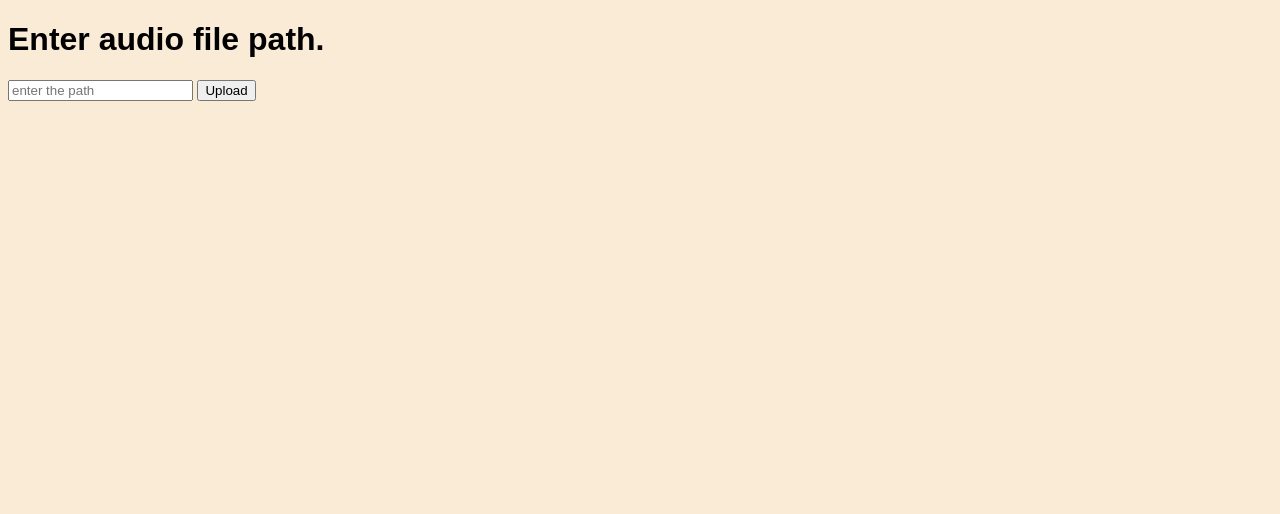
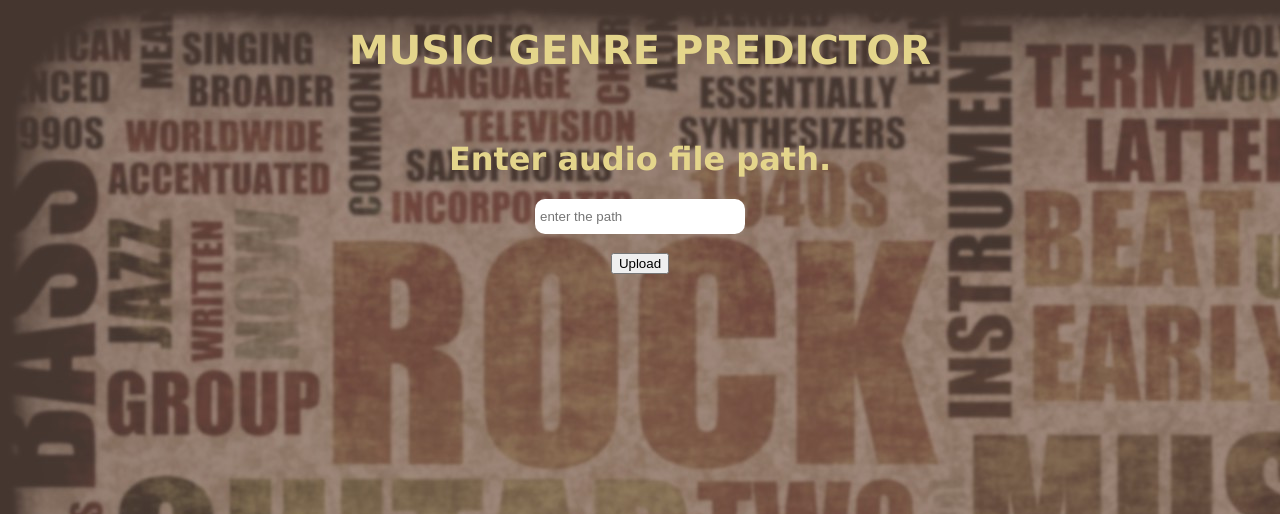
Before and after one commit to madkan/Music-Genre-Classifier, a Flask app: page /index in a window 1280 px wide. Shown: the top 514 px of the page. Run offline with Flask 2, Linux system fonts and the light colour scheme.

Commit message:
updated css

```diff
--- a/app.py
+++ b/app.py
@@ -9,6 +9,8 @@ app = Flask(__name__)
 @app.route('/index', methods=['GET'])
 def home():
     return render_template('index.html')
+
+
 
 @app.route('/submit',methods=['POST'])
 def submit():
--- /dev/null
+++ b/static/css/index.css
@@ -0,0 +1,32 @@
+body{
+    background-image: url('../images/genres.jpg');
+    font-family: Verdana, Geneva, Tahoma, sans-serif;
+}
+
+#mainhead{
+    color:rgb(228, 213, 139);
+    text-align: center;
+    font-size: 40px;
+}
+
+#sec{
+    text-align: center;
+    color:rgb(228, 213, 139);
+}
+
+#form{
+    border-radius: 10px;
+    padding:5px;
+    border:0px;
+    width:200px;
+    height:25px;
+    opacity: 1;
+}
+
+button{
+    opacity: 1;
+}
+
+#sec{
+    opacity: 1;
+}
--- a/templates/index.html
+++ b/templates/index.html
@@ -4,23 +4,26 @@
         <title>
             Music Genre Predictor
         </title>
-        <style>
-            body{
-                background-color: antiquewhite;
-                font-family: Arial, Helvetica, sans-serif;
-            }
-        </style>
+        <link rel='stylesheet' href="{{ url_for('static', filename='css/index.css') }}">
     </head>
     <body>
-        <h1>
+        <h1 id='mainhead'>
+            MUSIC GENRE PREDICTOR
+        </h1>
+        <br>
+        <h1 id='sec'>
             Enter audio file path.
         </h1>
         <form method='POST' action='http://localhost:5000/submit'>
-            <input type='text' placeholder='enter the path' name='path'>
-            <button>
-                Upload
-            </button>
+            <center>
+                <input type='text' placeholder='enter the path' name='path' id='form'>
+                <br>
+                <br>
+                <button>
+                    Upload
+                </button>
+            </center>
         </form>
-
+    </div>
     </body>
 </html>
```
Also changed, not shown: static/images/genres.jpg (added), 1 other file.
